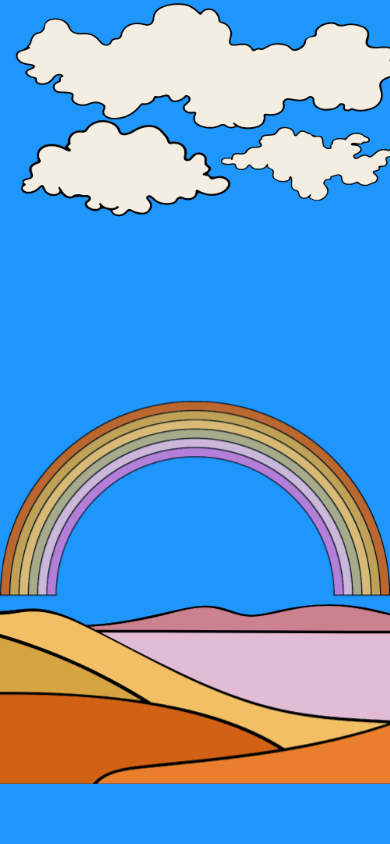
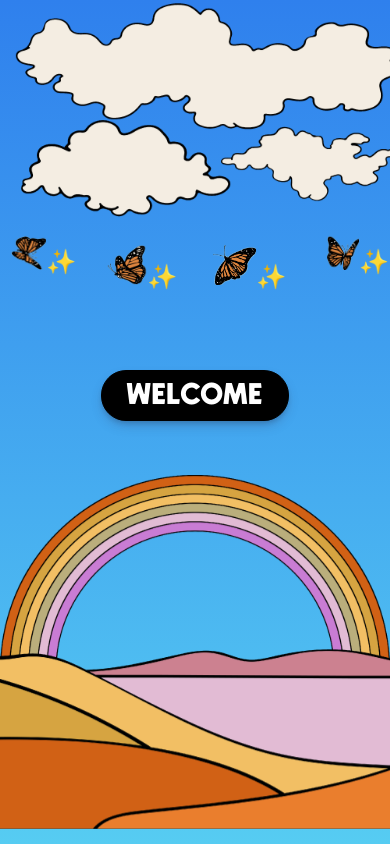
Before and after one commit to vtee28/port2023, a React (Create React App) app: page / in a window 390 px wide. Built offline with nearby package versions, Linux system fonts and the light colour scheme.

Commit message:
third commit

```diff
--- a/src/components/Landing.css
+++ b/src/components/Landing.css
@@ -2,7 +2,13 @@ html,
 body {
     overflow-x: hidden;
     overflow-y: hidden;
-    background-color: #1e96fc;
+    background: #56CCF2;
+    /* fallback for old browsers */
+    background: -webkit-linear-gradient(to bottom, #2F80ED, #56CCF2);
+    /* Chrome 10-25, Safari 5.1-6 */
+    background: linear-gradient(to bottom, #2F80ED, #56CCF2);
+    /* W3C, IE 10+/ Edge, Firefox 16+, Chrome 26+, Opera 12+, Safari 7+ */
+
 }
 
 * {
@@ -151,17 +157,17 @@ body {
 }
 
 .bf-1 {
-    height: 50px;
+    height: 35px;
 
 }
 
 .bf-2 {
-    height: 60px;
+    height: 40px;
 
 }
 
 .landing-page-body .emoji {
-    font-size: 28px;
+    font-size: 24px;
 }
 
 /* Animation Styles */
@@ -259,31 +265,222 @@ body {
 /* Animation Styles */
 
 /* Media Queries */
+@media only screen and (max-width: 1368px) {
+    .rainbow {
+        margin-top: -10% !important;
+        width: 70% !important;
+    }
+}
+
+@media only screen and (max-width: 1180px) {
+    .rainbow {
+        margin-top: -5% !important;
+        width: 50% !important;
+    }
+}
+
 @media only screen and (max-width: 1024px) {
     .rainbow {
-        width: 100%;
+        margin-top: -5% !important;
+        width: 60% !important;
+    }
+
+}
+
+@media only screen and (max-width: 940px) {
+    .rainbow {
+        margin-top: -10% !important;
+        width: 70% !important;
+    }
+}
+
+
+@media only screen and (max-width: 915px) {
+    .rainbow {
+        margin-top: -10% !important;
+        width: 50% !important;
+    }
+}
+
+@media only screen and (max-width: 912px) {
+    .rainbow {
+        margin-top: -10% !important;
+        width: 100% !important;
+    }
+
+    .landing-page-btn button:first-child {
+        margin-top: 6% !important;
+    }
+}
+
+@media only screen and (max-width: 914px) {
+    .landing-page-btn button:first-child {
+        margin-top: 6% !important;
+    }
+
+    .rainbow {
+        width: 65% !important;
+    }
+}
+
+@media only screen and (max-width: 868px) {
+    .rainbow {
+        margin-top: -10% !important;
+        width: 80% !important;
+    }
+}
+
+
+@media only screen and (max-width: 820px) {
+    .rainbow {
+        margin-top: -10% !important;
+        width: 80% !important;
     }
 
 }
 
 @media only screen and (max-width: 768px) {
     .rainbow {
-        width: 100%;
+        margin-top: 0% !important;
+        width: 80% !important;
     }
 
     .landing-page-btn {
-        margin-top: -35px;
+        margin-top: -35px !important;
     }
 
 }
 
-@media only screen and (max-width: 501px) {
+@media only screen and (max-width: 743px) {
     .rainbow {
-        width: 100%;
+        margin-top: -10% !important;
+        width: 60% !important;
+    }
+
+    .landing-page-btn {
+        margin-top: -45px !important;
     }
 }
 
+
+@media only screen and (max-width: 720px) {
+    .rainbow {
+        margin-top: -10% !important;
+        width: 70% !important;
+    }
+}
+
+@media only screen and (max-width: 667px) {
+    .rainbow {
+        margin-top: -10% !important;
+        width: 60% !important;
+    }
+}
+
+@media only screen and (max-width: 653px) {
+    .rainbow {
+        width: 100% !important;
+    }
+
+    .landing-page-btn button:first-child {
+        margin-top: 3% !important;
+    }
+}
+
+
+
+@media only screen and (max-width: 501px) {
+    .rainbow {
+        width: 100% !important;
+    }
+}
+
+@media only screen and (max-width: 540px) {
+
+    .landing-page-btn button:first-child {
+        margin-top: 20% !important;
+    }
+
+    .rainbow {
+        width: 100% !important;
+        margin-top: -8% !important;
+    }
+}
+
+
+
 @media only screen and (max-width: 500px) {
+
+    .clouds {
+        width: 100vw;
+        animation-name: fadeIn, clouds-giltch;
+        animation-timing-function: ease, ease-in-out;
+        animation-duration: 5s, 3s;
+        animation-delay: 0s, 5s;
+        animation-iteration-count: 1, infinite;
+        animation-direction: normal, alternate;
+        animation-fill-mode: both;
+        position: relative;
+    }
+
+    .landing-page-body .butterfly-1 {
+        position: relative;
+        animation-name: fadeIn, bf-giltch-1;
+        animation-timing-function: ease, ease-in-out;
+        animation-duration: 5s, 3s;
+        animation-delay: 3s, 5s;
+        animation-iteration-count: 1, infinite;
+        animation-direction: normal, alternate;
+        animation-fill-mode: both;
+    }
+
+    .landing-page-body .butterfly-2 {
+        position: relative;
+        animation-name: fadeIn, bf-giltch-2;
+        animation-timing-function: ease, ease;
+        animation-duration: 5s, 3s;
+        animation-delay: 3s, 5s;
+        animation-iteration-count: 1, infinite;
+        animation-direction: normal, alternate;
+        animation-fill-mode: both;
+    }
+
+    .landing-page-btn {
+        animation-name: fadeIn;
+        animation-timing-function: ease;
+        animation-duration: 3s;
+        animation-delay: 4s;
+        animation-fill-mode: both;
+        position: relative;
+        z-index: 5;
+    }
+
+    .rainbow {
+        width: 60% !important;
+        height: auto;
+        margin: 0 auto;
+        animation-name: fadeIn;
+        animation-timing-function: ease;
+        animation-duration: 5s;
+        animation-delay: 2s;
+        animation-iteration-count: 1;
+        animation-direction: normal;
+        animation-fill-mode: both;
+        position: relative;
+        margin-top: -10% !important;
+    }
+
+
+    .landscape {
+        width: 100vw;
+        animation-name: fadeIn;
+        animation-timing-function: ease;
+        animation-duration: 5s;
+        animation-iteration-count: 1;
+        animation-direction: normal;
+        animation-fill-mode: both;
+        position: relative;
+    }
 
     .row-1,
     .row-2,
@@ -303,44 +500,97 @@ body {
 
 
     .landing-page-btn {
-        margin-top: 10px;
+        margin-top: 10px !important;
     }
 
     .rainbow {
-        width: 100%;
-        margin-top: -25%;
+        width: 100% !important;
+        margin-top: -25% !important;
     }
 
     .landscape {
-        margin-top: -65px;
+        margin-top: -65px !important;
     }
 
-    .animation-grid {
-        display: none !important;
-    }
+
 }
 
 @media only screen and (max-width: 425px) {
     .landing-page-btn {
-        margin-top: -20px;
+        margin-top: -20px !important;
     }
 }
 
-@media only screen and (max-width: 375px) {
+@media only screen and (max-width: 414px) {
 
-
-    .rainbow {
-        margin-top: -7%;
+    .landing-page-btn button:first-child {
+        margin-top: 25% !important;
+        position: absolute !important;
     }
 
     .landscape {
-        margin-top: -60px;
+        margin-top: -50px !important;
+    }
+
+    .rainbow {
+        margin-top: 50% !important;
+    }
+}
+
+@media only screen and (max-width: 412px) {
+
+    .rainbow {
+        width: 100% !important;
+        margin-top: 55% !important;
+    }
+}
+
+@media only screen and (max-width: 411px) {
+    .rainbow {
+        width: 100% !important;
+        margin-top: 30% !important;
+    }
+}
+
+
+@media only screen and (max-width: 375px) {
+
+    .landing-page-btn button:first-child {
+        margin-top: 8% !important;
+    }
+
+    .rainbow {
+        margin-top: 15% !important;
+    }
+
+    .landscape {
+        margin-top: -50px !important;
+    }
+}
+
+@media only screen and (max-width: 360px) {
+    .landing-page-btn button:first-child {
+        margin-top: 20% !important;
+    }
+
+    .rainbow {
+        margin-top: 35% !important;
     }
 }
 
 @media only screen and (max-width: 320px) {
     .landing-page-btn {
-        margin-top: 15%;
+        margin-top: 15% !important;
+    }
+}
+
+@media only screen and (max-width: 280px) {
+    .landing-page-btn {
+        margin-top: 0% !important;
+    }
+
+    .rainbow {
+        margin-top: 63% !important;
     }
 }
 
--- a/src/components/Landing.js
+++ b/src/components/Landing.js
@@ -53,7 +53,7 @@ const Landing = (props) => {
     let rainbowImage = Rainbow;
 
 
-    if (w <= 500) {
+    if (w <= 500 || w <= 540 ) {
         cloudsImage = CloudsMobile;
         landscapeImage = LandscapeMobile;
         rainbowImage = RainbowMobile;
@@ -103,7 +103,7 @@ const Landing = (props) => {
                 </div>
                 <div className='row-3'>
                     <div className='landing-page-btn center-text'>
-                        <button onClick={props.onSecondState} aria-label="Click here  to view my recent work" >Share My World</button>
+                        <button onClick={props.onSecondState} aria-label="Click here  to view my recent work">WELCOME</button>
                     </div>
                 </div>
                 <div className='row-4'>
```
